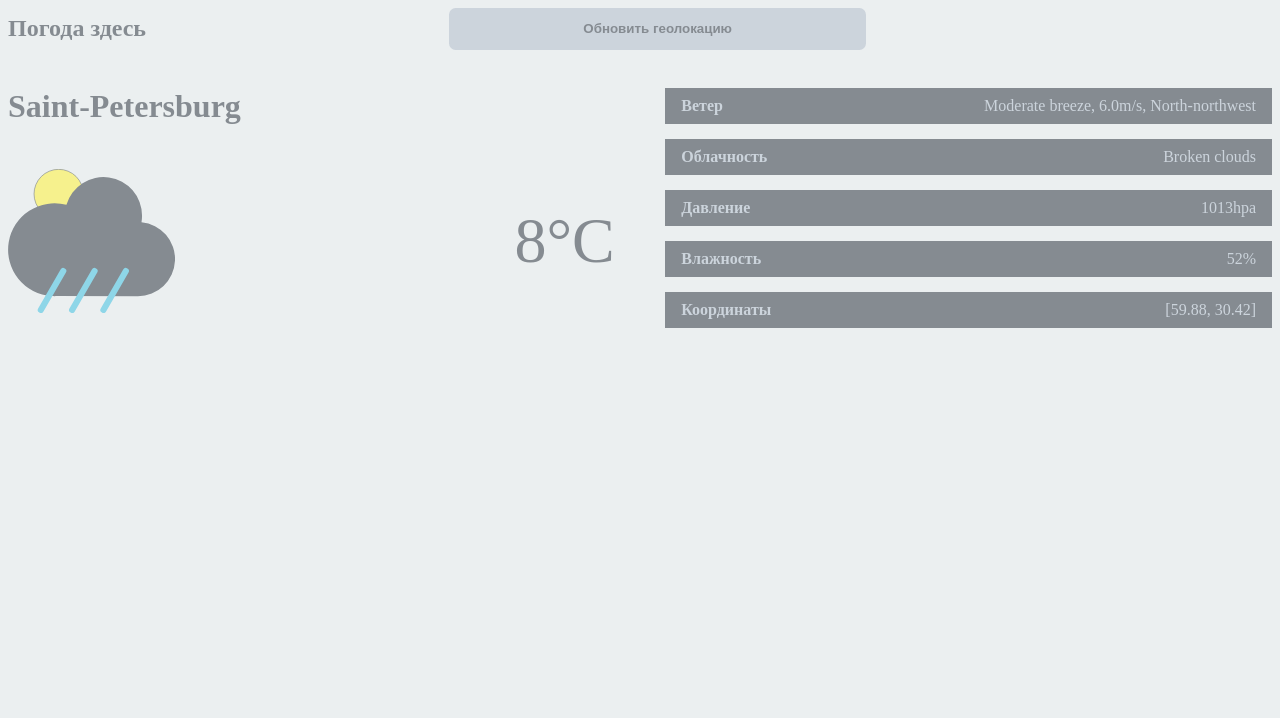
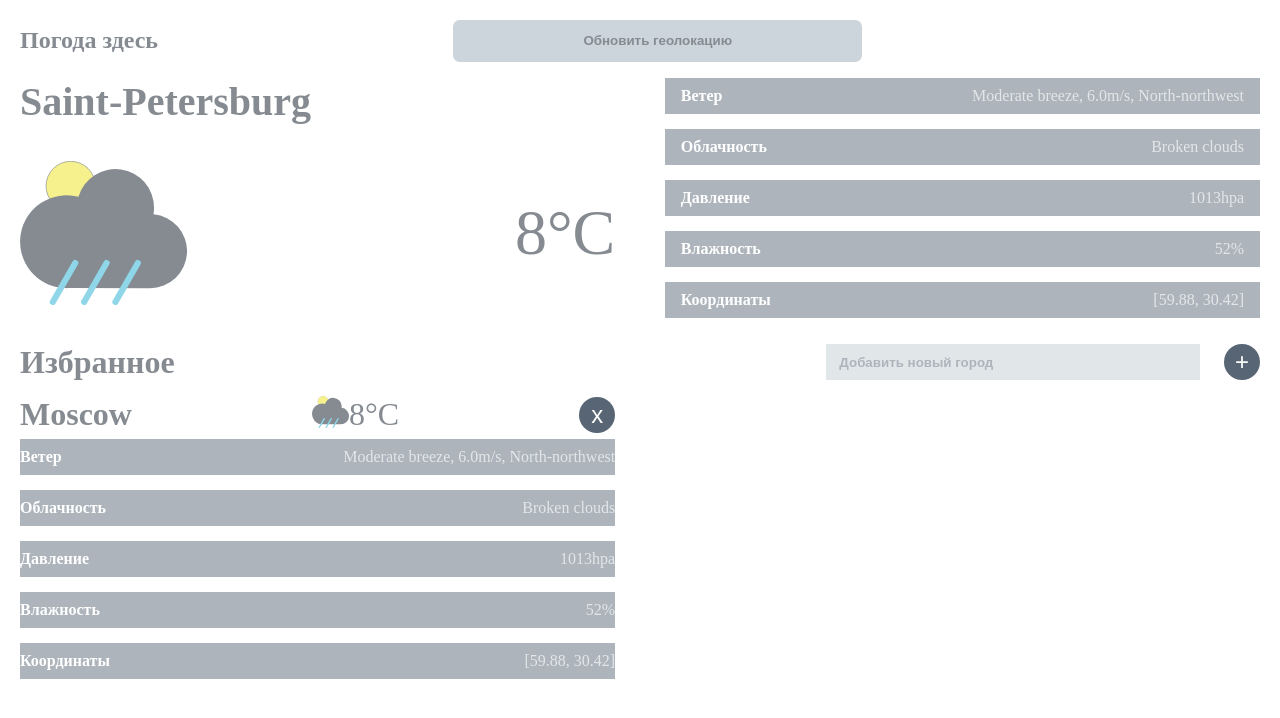
Before and after one commit to Halasas/halasas.github.io, a plain HTML site: page index.html in a window 1280 px wide. Drawn offline with Linux system fonts and the light colour scheme.

Commit message:
Favorite Added

```diff
--- a/index.html
+++ b/index.html
@@ -8,7 +8,7 @@
     <body>
         <header>
             <h2>Погода здесь</h2>
-            <button type="button">Обновить геолокацию</button>
+            <button type="button"><span>Обновить геолокацию</span><img src="Update.svg"></button>
         </header>
         <section name="mainblock" class="container">
             <div name="information" class="infoblock main">
@@ -26,5 +26,37 @@
                 </ul>
             </div>
         </section>
+        <section name="favorite_header">
+            <div class="favorite">
+                <h2>Избранное</h2>
+                <div>
+                    <input placeholder="Добавить новый город">
+                    <button class="round-button">+</button>
+                </div>
+            </div>
+        </section>
+        <section name="favorite_block" class="favorite-list">
+            <ul>
+                <li>
+                    <div class="additional infoline">
+                        <h2>Moscow</h2>
+                        <div>
+                            <img src="Weather.svg">
+                            <span>8&#176C</span>
+                        </div>
+                        <button class="round-button">x</button>
+                    </div>
+                    <div name="detailed_information" class="infoblock details">
+                        <ul>
+                            <li><h4>Ветер</h4><span>Moderate breeze, 6.0m/s, North-northwest</span></li>
+                            <li><h4>Облачность</h4><span>Broken clouds</span></li>
+                            <li><h4>Давление</h4><span>1013hpa</span></li>
+                            <li><h4>Влажность</h4><span>52%</span></li>
+                            <li><h4>Координаты</h4><span>[59.88, 30.42]</span></li>
+                        </ul>
+                    </div>
+                </li>
+            </ul>
+        <section >
     </body>
 </html>
--- a/style.css
+++ b/style.css
@@ -1,6 +1,6 @@
 body {
-    background-color: #EBEFF0;
     color: #858b91;
+    margin: 20px;
 }
 
 header {
@@ -12,6 +12,7 @@ header h2 {
     min-width: 33%;
     margin: auto 1em auto 0;
 }
+
 header button {
     font-weight: 600;
     min-width: 33%;
@@ -29,26 +30,32 @@ header button:active{
     background-color: #adb4bb;
 }
 
+header button img {
+    display: none;
+    height: 2em;
+    width: auto;
+}
+
 .container {
+    margin: 1em 0;
+
     display: flex;
     flex-wrap: wrap;
     justify-content: space-between;
     align-items: center;
-    margin: 3% 0%;
+}
+
+
+.infoline{
+    height: 3em;
+    width: 48%;
+    min-width: 280px;
 }
 
 .infoblock {
     height: 15em;
     width: 48%;
     min-width: 280px;
-}
-
-@media (max-width: 740px) {
-    .infoblock {
-        width: 100%;
-        min-width: 280px;
-        height: 15em;
-    }
 }
 
 .main {
@@ -62,7 +69,7 @@ header button:active{
     width: 100%;
     align-self: flex-start;
     margin: 0;
-    font-size: 2em;
+    font-size: 2.5em;
 }
 
 .main img {
@@ -83,13 +90,14 @@ header button:active{
     padding: 0;
     margin: 0;
     height: 100%;
+
     display: flex;
     justify-content: space-between;
     flex-direction: column;
 }
 .details ul li {
-    background-color: #858b91;
-    color: #CCD4DC;
+    background-color: #adb4bb;
+    color: #e1e7e9;
     height: 15%;
     padding: 0 1em;
 
@@ -98,6 +106,7 @@ header button:active{
     align-items: center;
 }
 .details ul li h4 {
+    color: white;
     display: inline;
     margin: 0;
 
@@ -105,3 +114,122 @@ header button:active{
 .details ul li span {
     float: right;
 }
+
+.favorite {
+    display: flex;
+    flex-wrap: wrap;
+    justify-content: space-between;
+    align-items: center;
+}
+
+.favorite h2 {
+    margin: 10px 0;
+    font-size: 2em;
+}
+
+.favorite div {
+    display: flex;
+    justify-content: space-between;
+    width: 35%;
+}
+
+.additional {
+    display: flex;
+    justify-content: space-between;
+    align-items: center;
+}
+
+.additional h2{
+    display: inline;
+    font-size: 2em;
+    font-weight: 600;
+    margin: 0;
+}
+
+.additional div {
+    display: flex;
+    justify-content: space-between;
+}
+
+.additional div span{
+    font-size: 2em;
+}
+
+.additional div img{
+    height: 2em;
+    width: auto;
+}
+
+input {
+    margin: 0;
+    width: 80%;
+    background-color: #e1e7e9;
+    outline: none;
+    border: none;
+    padding: 0.5em 1em;
+    color: #858b91;
+    font-weight: 600;
+}
+
+input::placeholder {
+    color: #adb4bb;
+}
+
+.round-button {
+    width: 1.5em;
+    height: 1.5em;
+    padding: 0;
+    color: white;
+    background-color: #576574;
+    font-size: 150%;
+    border: none;
+    border-radius: 50%;
+}
+
+.favorite-list ul{
+    list-style-type: none;
+    padding: 0;
+    margin: 0;
+
+}
+.favorite-list ul li {
+    padding: 0;
+    margin: 0;
+}
+
+@media (max-width: 740px) {
+    .infoblock {
+        width: 100%;
+    }
+
+    .infoline {
+        width: 100%;
+    }
+
+    .details {
+        font-size: 85%;
+    }
+
+    .favorite div {
+        width: 100%;
+    }
+}
+
+
+
+@media (max-width: 400px) {
+    header {
+        justify-content: space-between;
+    }
+    header button img {
+        display: inline;
+    }
+    header button  {
+        min-width: 10%;
+        padding: 1%;
+        margin: 0;
+    }
+    header button span {
+        display: none;
+    }
+}
```
Also changed, not shown: Update.svg (added).
